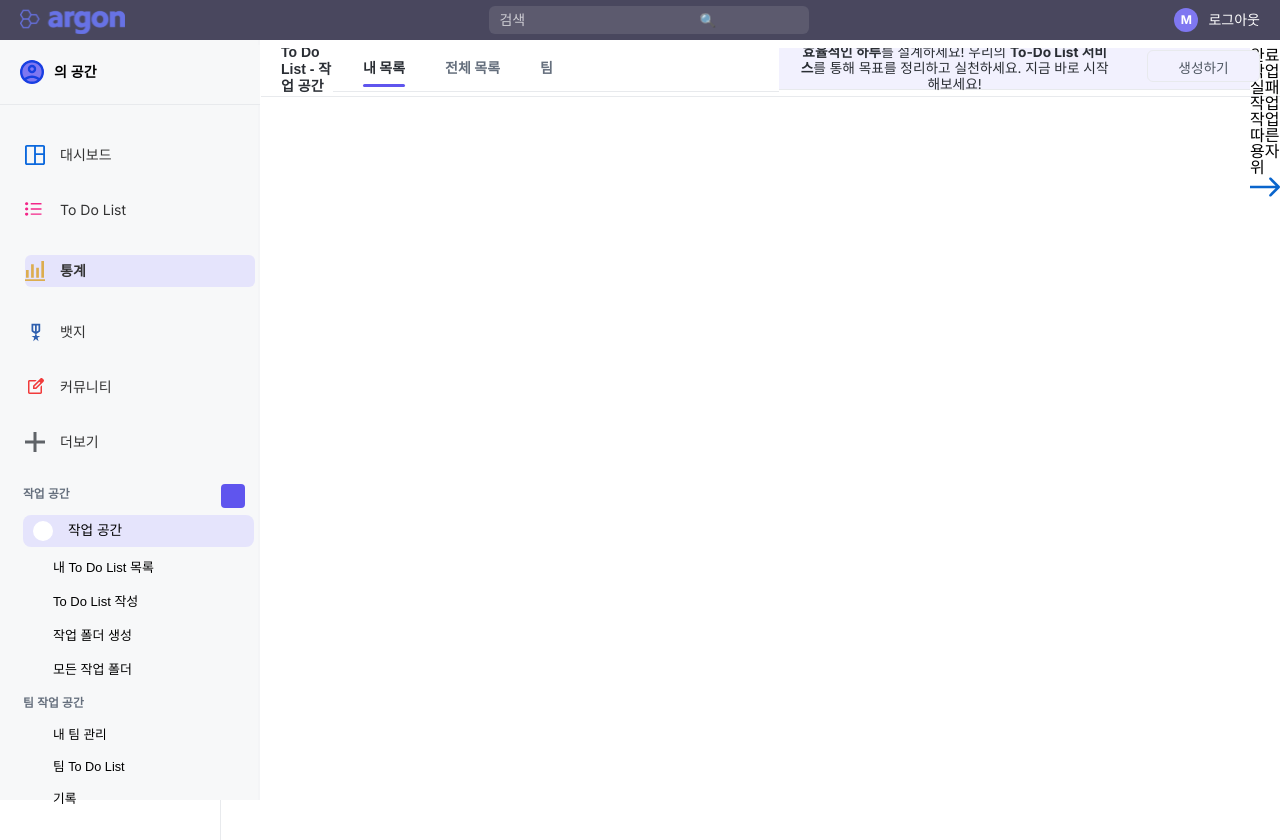
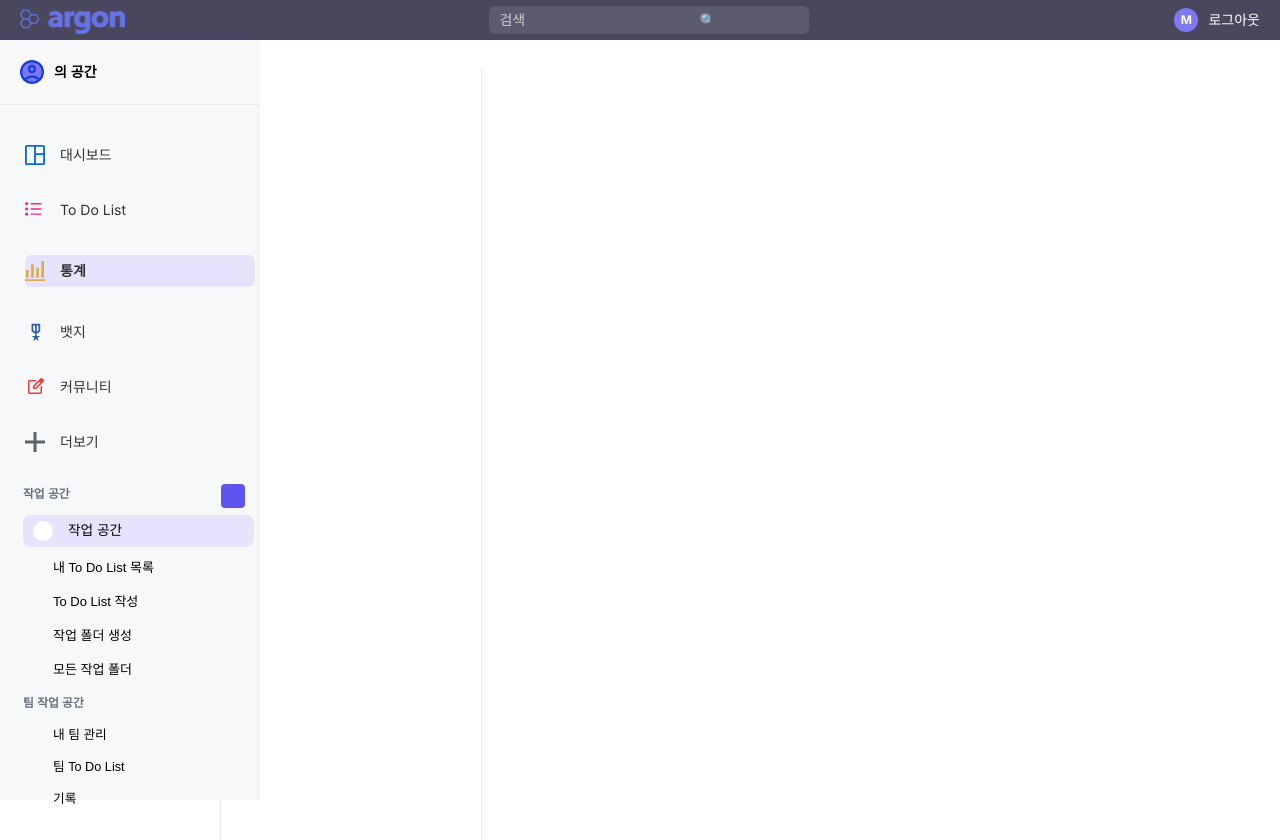
Before and after one commit to SungWookkk/FTT_frontend, a React (Create React App) app: page /statistics in a window 1280 px wide. Shown: the top 840 px of the page. Built offline with nearby package versions, Linux system fonts and the light colour scheme.

Commit message:
3/23 feat: 뱃지 페이지 생성 / Router 설정
- Badge 페이지 초기 생성 및 BE 작업
- /badges 경로로 Router 설정
- 통계 페이지 추후 작업을 위한 정리

```diff
--- a/src/App.js
+++ b/src/App.js
@@ -13,6 +13,7 @@ import TodoListAllListViewPage from "./components/todolist/TodoListAllListViewPa
 import TodoFolderCreatePage from "./components/todolist/TodoFolderCreatePage";
 import TodoFolderAllPage from "./components/todolist/TodoFolderAllPage";
 import StatisticsPage from "./components/statistics/StatisticsPage";
+import BadgePage from "./components/badge/BadgePage";
 
 const App = () => {
     return (
@@ -38,6 +39,9 @@ const App = () => {
                         {/*통계 관련 */}
                         <Route path="/statistics" component={StatisticsPage} />
 
+                        {/*뱃지 관련*/}
+                        <Route path="/badges" component={BadgePage}/>
+
                     </Switch>
                 </div>
             </Router>
--- a/src/components/statistics/StatisticsContentPage.js
+++ b/src/components/statistics/StatisticsContentPage.js
@@ -1,92 +1,9 @@
 import React from "react";
-import arrow1 from "../../Auth/css/img/arrow1.svg";
-
+import "../statistics/css/StatisticsContentPage.css"
 const StatisticsContentPage = () => {
     return (
         <div className="dashboard-content">
-            {/* 작업공간 헤더 */}
-            <div className="dashboard-header">
-                <div className="dashboard-title">
-                    <span className="title-text">To Do List - 작업 공간</span>
-                </div>
-                <div className="header-button-group">
-                    <button className="btn btn-create">
-                        생성하기
-                    </button>
-            </div>
-
-            {/* 목록 선택 탭 */}
-            <div className="list-tap">
-                <div style={{display: "flex", alignItems: "center", justifyContent: "space-between", width: "100%"}}>
-                    <div className="list-tab-container">
-                        <div className="tab-item active">내 목록</div>
-                        <div className="tab-item">
-                            전체 목록
-                        </div>
-                        <div className="tab-item">팀</div>
-                    </div>
-
-                </div>
-            </div>
-
-            {/* 알림 배너 */}
-            <div className="alert-banner-todo">
-                <p className="alert-text-todo">
-                    <span className="highlight-text">효율적인 하루</span>
-                    <span className="normal-text">를 설계하세요! 우리의 </span>
-                    <span className="highlight-text">To-Do List 서비스</span>
-                    <span className="normal-text">
-            를 통해 목표를 정리하고 실천하세요. 지금 바로 시작해보세요!
-          </span>
-                </p>
-
-
-            </div>
-                {/* 데이터 통계 섹션 */}
-                <div className="data-statistics">
-                    <div className="data-title">데이터 통계</div>
-                    <div className="data-underline"></div>
-
-                    {/* 통계 카드 5개 생성 */}
-                    <div className="statistics-container">
-                        {["작업 처리 평균 시간", "작성한 작업", "완료한 작업", "실패한 작업", "작업에 따른 사용자 순위"].map((title, index) => (
-                            <div className={`stat-card ${index === 4 ? 'last-card' : ''}`} key={index}>
-                                <div className="stat-title">{title}</div>
-                                <div className="stat-value-placeholder"></div>
-                                {index === 4 && <img className="arrow-icon" src={arrow1} alt="Arrow" />}
-                            </div>
-                        ))}
-                    </div>
-                </div>
-                {/* 그래프 섹션 */}
-                <div className="graph-section">
-                    <div className="graph-title">작업 시작 통계</div>
-                    <div className="graph-underline"></div>
-                    <div className="graph-placeholder"></div>
-                </div>
-                {/* 피그마 디자인 코드(노란색 영역) */}
-                <div className="yellow-design-section">
-                    {/* 뱃지 */}
-                    <div className="yellow-title">뱃지</div>
-                    <div className="progress-bar badge-bar">
-                        <div className="progress-fill badge-fill"></div>
-                        <div className="progress-text">작업 진척도</div>
-                    </div>
-
-                    {/* 칭호 */}
-                    <div className="yellow-title">칭호</div>
-                    <div className="progress-bar badge-bar">
-                        <div className="progress-fill title-fill"></div>
-                        <div className="progress-text">3일 연속 작업 완료! - "3일의 기적"</div>
-                    </div>
-
-                    {/* 마감시간 */}
-                    <div className="yellow-title">마감 시간 준수</div>
-                    <div className="progress-bar badge-bar">
-                        <div className="progress-fill time-fill"></div>
-                        <div className="progress-text">마감 시간 준수! - "시간 관리의 신!"</div>
-                    </div>
-                </div>
+            <div className="dashboard-content">
 
 
         </div>
--- a/src/components/statistics/css/StatisticsContentPage.css
+++ b/src/components/statistics/css/StatisticsContentPage.css
@@ -1,4 +1,49 @@
 
+
+/* 알림 배너 스타일 */
+.alert-banner-todo {
+    background-color: #f2f1fe;
+    height: 44px;
+    display: flex;
+    align-items: center;
+    padding: 0 20px;
+    border-bottom: 1px solid #e8eaed;
+    box-sizing: border-box;
+    width: 100%;
+}
+/* 알림 텍스트 스타일 */
+.alert-text-todo {
+    font-size: 13.7px;
+    font-family: "Inter", sans-serif;
+    color: #2a2e34;
+    line-height: 16px;
+    white-space: normal;
+    width: 100%;
+    text-align: center;
+    margin-right: 120px;
+}
+.alert-text-todo1 {
+    font-size: 13.7px;
+    font-family: "Inter", sans-serif;
+    color: #2a2e34;
+    line-height: 16px;
+    white-space: normal;
+    width: 100%;
+    text-align: center;
+    margin-right: 140.5px;
+}
+.alert-text-todo .normal-text {
+    font-weight: 400;
+}
+.alert-text-todo .highlight-text {
+    font-weight: 700;
+}
+.alert-text-todo1 .normal-text {
+    font-weight: 400;
+}
+.alert-text-todo1 .highlight-text {
+    font-weight: 700;
+}
 
 /* 데이터 통계 제목 */
 .data-title {
```
